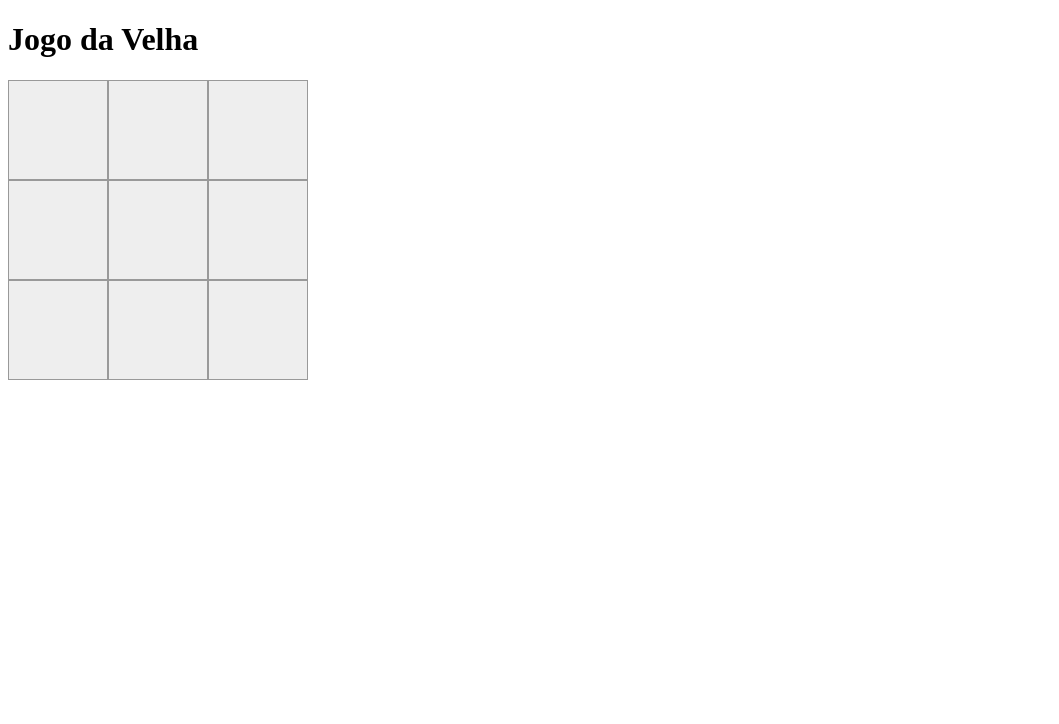
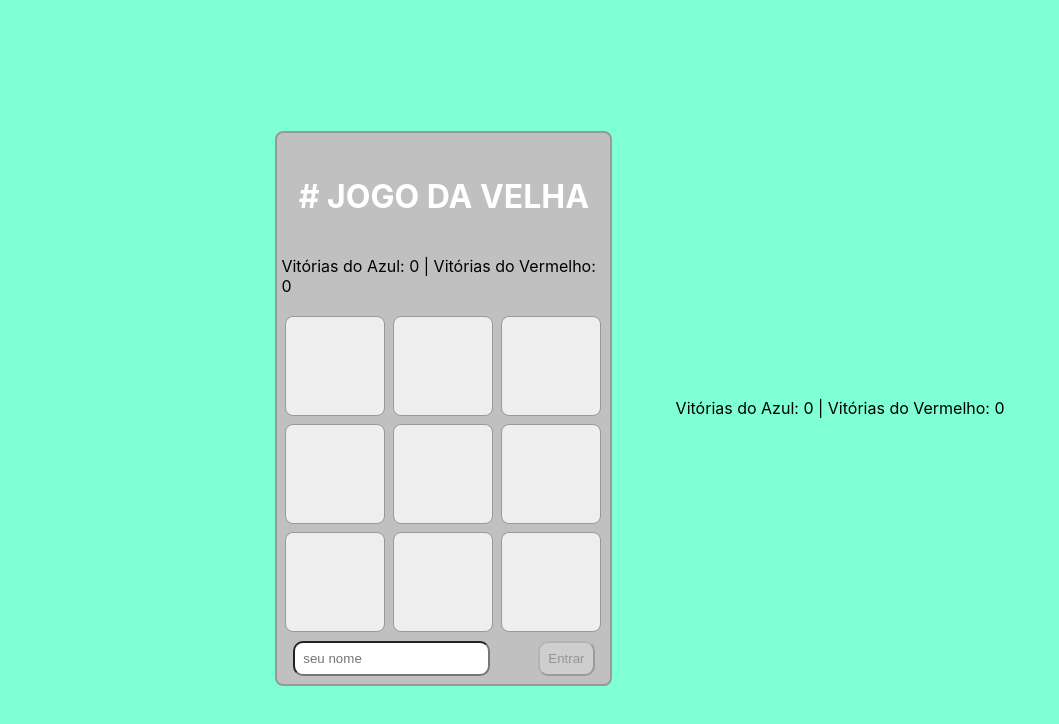
Before and after one commit to sanshee2/trio-de-dois, a plain HTML site: page code/primeiro - Copia/index.html in a window 1280 px wide. Shown: the whole page, without its empty margins (0-1059 px from the left). Drawn offline with Linux system fonts and the light colour scheme.

Commit message:
atualizando1

```diff
--- a/code/primeiro - Copia/index.html
+++ b/code/primeiro - Copia/index.html
@@ -6,8 +6,13 @@
         <link rel="stylesheet" href="style.css" />
     </head>
     <body>
-    <h1>Jogo da Velha</h1>
-    <div id="board">
+		<section class="tabela">
+        <section class="jogo">
+
+        <div class="tabuleiro">
+            <h1 class="jogo__titulo"># JOGO DA VELHA</h1>
+			<p>Vitórias do Azul: 0 | Vitórias do Vermelho: 0</p>
+        <div id="board" >
             <div class="square"></div>
             <div class="square"></div>
             <div class="square"></div>
@@ -17,7 +22,20 @@
             <div class="square"></div>
             <div class="square"></div>
             <div class="square"></div>
+
+
         </div>
+
+		<div class="login">
+			<input type="text" placeholder="seu nome" class="login__input">
+			<button type="submit" class="login__button" disabled>Entrar</button>
+		</div>
+		</div>
+
+        </section>
+		<p>Vitórias do Azul: 0 | Vitórias do Vermelho: 0</p>
+		</section>
         <script src="script.js"></script>
+
   </body>
 </html>
--- a/code/primeiro - Copia/script.js
+++ b/code/primeiro - Copia/script.js
@@ -3,19 +3,14 @@ let player = 'X';
 let gameOver = false;
 
 function handleMove(square) {
-  if (gameOver == true) {
-    alert(`Player ${player} wins!`);
-  }
-
   if (!gameOver && square.innerText === '') {
-
     square.innerText = player;
     checkForWin();
     player = player === 'X' ? 'O' : 'X';
 
-  }
 
 
+  }
 }
 
 function checkForWin() {
@@ -36,18 +31,21 @@ function checkForWin() {
       squares[a].innerText === squares[b].innerText &&
       squares[a].innerText === squares[c].innerText
     ) {
-      gameOver = true;
-      return;
+      player = player === 'X' ? 'O' : 'X'
+      setTimeout(ganhou, 250);
+
     }
   }
 }
 
 squares.forEach((square) => {
+  square.addEventListener('click', () => {
+    handleMove(square);
+  });
+});
 
-  square.addEventListener('click', () => {
-    checkForWin();
-    handleMove(square);
-
-  } ) ;
-
-} ) ;
+function ganhou(){
+  gameOver = true;
+  alert(`player ${player} ganhou`);
+  return;
+}
--- a/code/primeiro - Copia/style.css
+++ b/code/primeiro - Copia/style.css
@@ -1,13 +1,28 @@
+
+body {
+    font-family: 'inter';
+	background-color: aquamarine;
+}
+
+
 #board {
     display: flex;
     flex-wrap: wrap;
-    width: 300px;
-    height: 300px;
-  }
+    width: 325px;
+    height: 325px;
+	max-width: 325px;;
 
+}
 
-  .square {
-    gap: 40px;
+.tabela {
+	display: flex;
+	align-items: center;
+    gap: 5%;
+    justify-content: center;
+
+}
+
+.square {
     width: 100px;
     height: 100px;
     background-color: #eee;
@@ -18,4 +33,67 @@
     text-align: center;
     line-height: 100px;
     cursor: pointer;
-  }
+	border-radius: 0.5rem;
+	margin: 0.25rem;
+
+}
+
+.jogo{
+    display: flex;
+    height: 100vh;
+    align-items: center;
+    flex-direction: column;
+    justify-content: center;
+	gap: 1rem;
+
+
+}
+
+.tabuleiro {
+    border: #999 solid 2px;
+    padding: 0.25rem;
+    background-color: #c0c0c0;
+	border-radius: 0.5rem;
+	max-width: 325px;
+
+}
+
+.jogo__titulo {
+	background-color: #c0c0c0;
+	border-radius: 0.5rem;
+	padding: 0.5rem;
+	color: #fff;
+	text-align: center;
+	font-size: 2rem;
+
+
+}
+
+.login {
+
+	display: flex;
+
+
+	text-align: center;
+
+	width: 100%;
+	align-items: center;
+    justify-content: center;
+	gap: 3rem;
+	margin: 0.25rem 0;
+
+
+}
+
+.login__input {
+	padding: 0.5rem;
+	border-radius: 10px;
+
+
+}
+
+.login__button {
+	padding: 0.5rem;
+	border-radius: 10px;
+
+}
```
Lines whose indentation alone changed are shown as unchanged.
